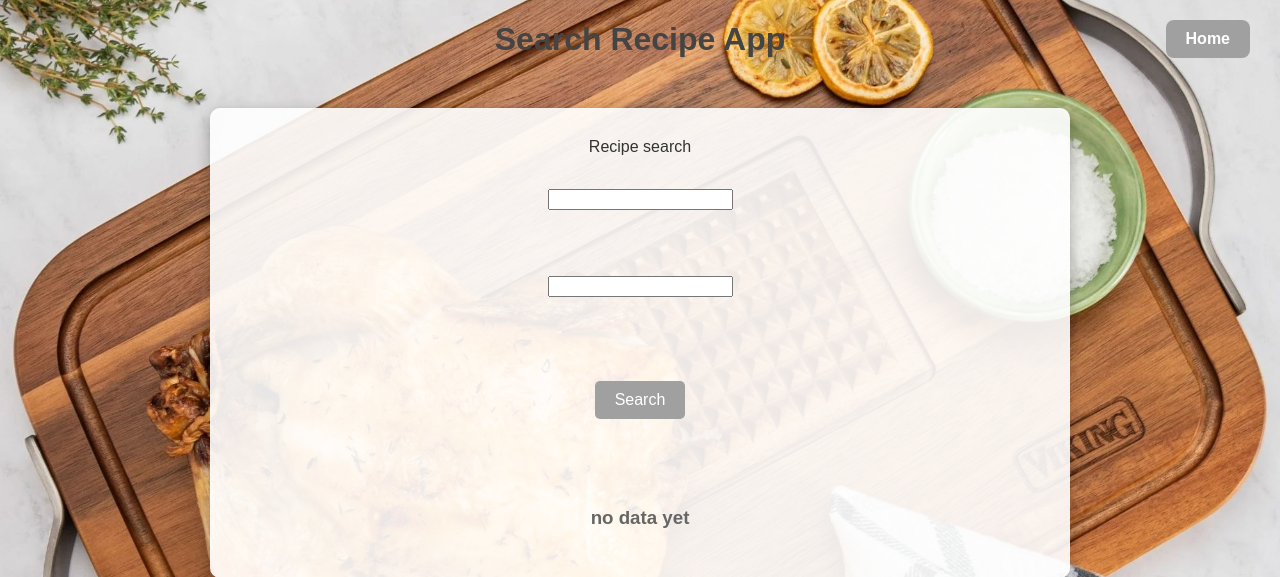
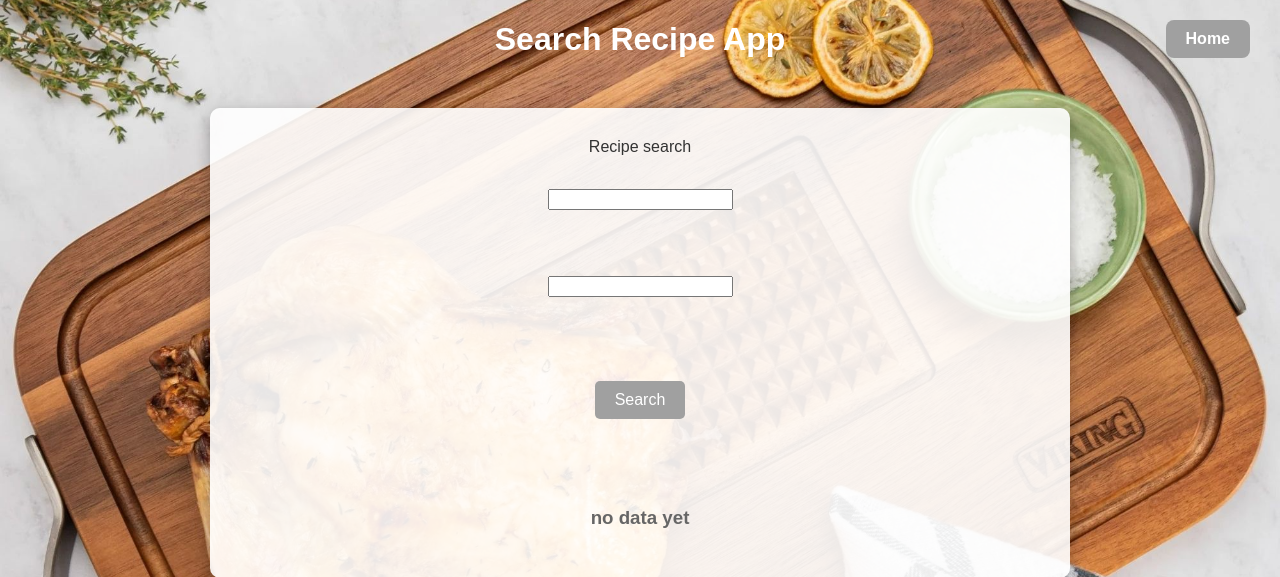
Before and after one commit to gone888/recipe-app, a Django app: template src/recipes/templates/recipes/recipe_search.html in a window 1280 px wide. Shown: the top 577 px of the page. Run offline with Django 4.2, Linux system fonts and the light colour scheme; the template is opened without the code that fills it, so the values that code supplies are empty, except form fields; tables that the repository leaves empty hold one stand-in row (values such as "Sample post"); form fields are guessed from the names that the template uses.

```diff
--- a/src/recipes/templates/recipes/recipe_search.html
+++ b/src/recipes/templates/recipes/recipe_search.html
@@ -29,7 +29,7 @@
       }
       h1 {
         text-align: center;
-        color: #444;
+        color: white;
       }
       form {
         display: flex;
```
